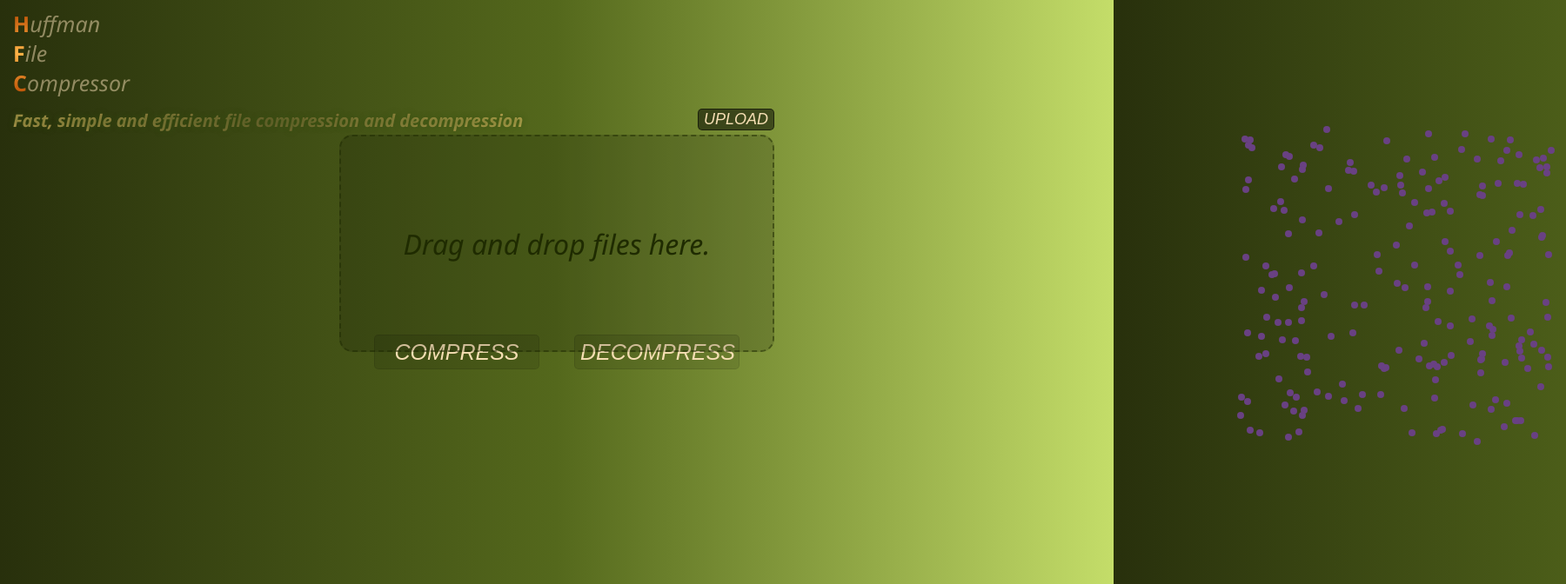
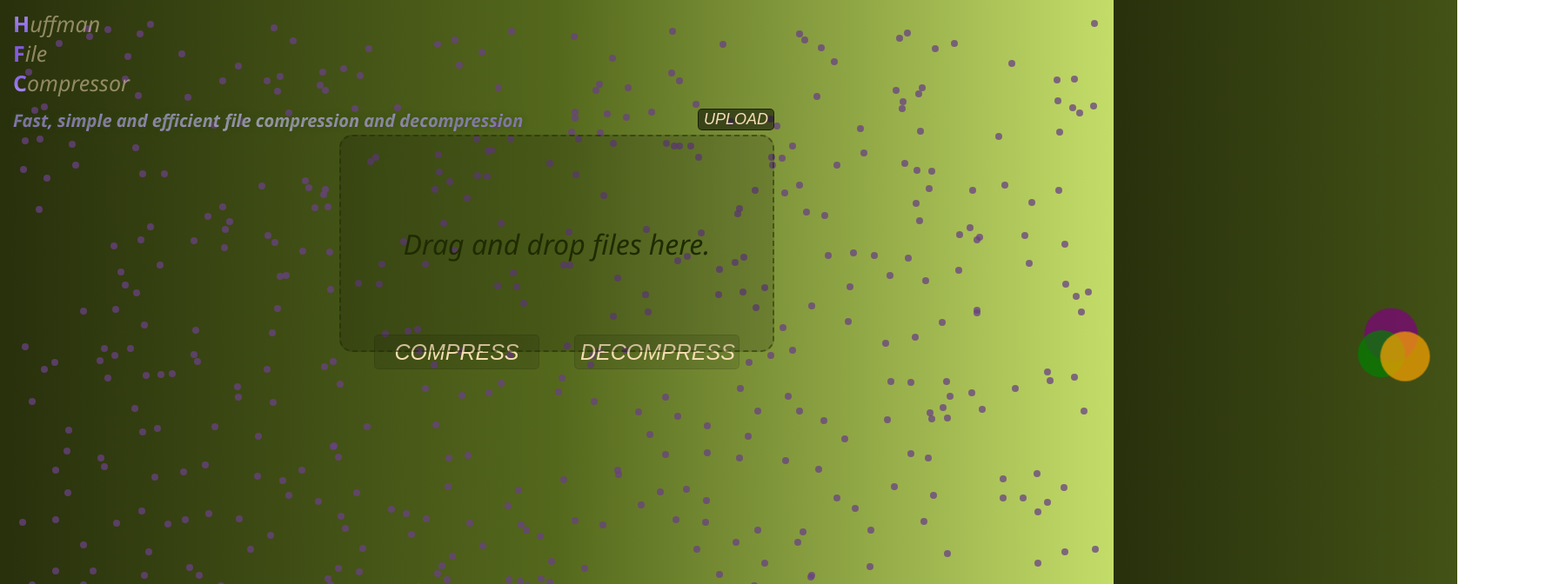
Before and after one commit to tBarzz/HuffmanFileCompressor, a React app in the folder frontend/: page / in a window 1280 px wide. Shown: the top 672 px of the page at 87% size, 1800 px wide, since content can reach past the window. Built offline with nearby package versions, Linux system fonts and the light colour scheme; the HTML template or start-up script is replaced by a standard one.

Commit message:
Final UI changes implemented

```diff
--- a/frontend/src/App.css
+++ b/frontend/src/App.css
@@ -1,3 +1,4 @@
+/*=============File Collection Box UI { FileDropArea.jsx | HomePage.jsx }=============*/
 .collectionBox {
   width: 500px;
   height: 250px;
@@ -27,10 +28,11 @@
   color: rgb(31, 43, 1);
 }
 .collectionBox p.selectedFile {
-  color: wheat;
+  color: rgba(172, 144, 240);
+  font-weight: 500;
 }
 
-
+/* Parent class of collectionBox and UPLOAD button */
 .fileDropArea {
   position: relative;
 }
@@ -50,14 +52,13 @@
   transition: 0.3s;
 }
 .fileDropArea button:hover {
-  background: rgba(218, 85, 8,0.75);
+  background: rgba(172, 144, 240, 0.7);
   color: black;
 }
 .fileDropArea input {
   display: none;
 }
-
-
+/* Renderer from Home Page */
 .DropBox {
   display: flex;
   justify-content: center;
@@ -65,11 +66,16 @@
   height: 70vh;
 }
 
+/*==========================*/
+
+/*=============Operational Buttons UI (compress and decompress) { OperationsButtons.jsx | HomePage.jsx }=============*/
+/*Renderer from Home Page*/
 .OperationsUnit {
   display: flex;
   justify-content: center;
   margin-top: -175px;
 }
+/*Parent class for the comp / decomp buttons*/
 .operationsButtons {
   display: flex;
   gap: 40px;
@@ -78,22 +84,22 @@
   background: rgba(0,0,0,0.5);
   border: 1px solid rgba(0,0,0,0.5);
 
-  color: rgba(218, 85, 8);
+  color: rgba(172, 144, 240);
 }
 .compressButton:enabled:hover {
-  background: rgba(218, 85, 8, 0.75);
+  background: rgba(172, 144, 240, 0.7);
   color: rgba(0,0,0);
   transform: scale(0.85);
 }
 .decompressButton {
-  background: rgba(218, 85, 8, 0.75);
-  border: 1px solid rgba(218, 85, 8, 0.75);
+  background: rgba(172, 144, 240, 0.7);
+  border: 1px solid rgba(172, 144, 240, 0.7);
 
   color: rgba(0,0,0);
 }
 .decompressButton:enabled:hover {
   background: rgba(0,0,0,0.6);
-  color: rgba(218, 85, 8);
+  color: rgba(172, 144, 240, 0.7);
   transform: scale(1.15);
 }
 .compressButton,
@@ -111,12 +117,16 @@
   border: 1px solid rgba(0,0,0, 0.1);
   color: wheat;
 }
+/*==========================*/
 
+/*=============Downloads UI { DownloadButton.jsx | HomePage.jsx }=============*/
+/*Renderer from Home Page*/
 .Download {
   display: flex;
   justify-content: center;
   margin-top: 100px;
 }
+/*Parent class for Download button and Download File Display*/
 .DownloadParent {
   display: flex;
   flex-direction: column;
@@ -142,12 +152,12 @@
   border-top-right-radius: 15px;
 
   font-size: 20px;
-  color:wheat;
+  color: rgb(183, 162, 233);
 
   transition: 0.3s;
 }
 .DownloadFileDisplay:hover {
-  color: ghostwhite;
+  color: wheat;
 }
 .DownloadFileDisplay::-webkit-scrollbar {
   height:5px;
@@ -173,11 +183,14 @@
   transition: 0.3s;
 }
 .DownloadButton:hover {
-  background: rgb(105, 65, 131);
-  color: ghostwhite;
+  background: rgba(172, 144, 240, 0.9);
+  color: rgba(0,0,0, 0.9);
   transform: scale(1.05);
 }
+/*==========================*/
 
+/*=============Processing Animation UI { ProcessBarAnimation.jsx | HomePage.jsx }=============*/
+/*Renderer from Home Page*/
 .ProcessBar {
   display: flex;
   justify-content: center;
@@ -226,7 +239,10 @@
 .bar8 { animation: processBarWave 0.9s ease-in-out infinite; }
 .bar9 { animation: processBarWave 0.7s ease-in-out infinite; }
 .bar10 { animation: processBarWave 1s ease-in-out infinite; }
+/*==========================*/
 
+/*=============Error Display UI { ErrorDisplay.jsx | HomePage.jsx }=============*/
+/*Renderer from Home Page*/
 .ErrorMessage {
   display: flex;
   justify-content: center;
@@ -246,12 +262,14 @@
 
   color: rgb(245, 4, 52);
   font-size: 20px;
+  font-weight: 500;
 
   align-items: center;
   justify-content: center;
   display: flex;
 }
-
+/*==========================*/
+/*=============App name UI { HomePage.jsx }=============*/
 .AppName {
   position: absolute;
   top: 10px;
@@ -261,14 +279,17 @@
 
   font-style: oblique;
 }
+
+/*Verticle gradient for HFC*/
 .H,
 .F,
 .C {
   background: linear-gradient(
     180deg,
-    #b84a00 0%,
-    #ffb347 50%,
-    #b84a00 100%
+    rgba(172, 144, 240) 0%,
+    rgb(131, 91, 224) 35%,
+    rgb(131, 91, 224) 70%,
+    rgba(172, 144, 240) 100%
   );
 
   background-size: 100% 300%;
@@ -279,6 +300,7 @@
   font-weight: 800;
   font-style: normal;
 }
+
 .H {
   background-position: 0 0;
 }
@@ -288,7 +310,9 @@
 .C {
   background-position: 0 100%;
 }
+/*==========================*/
 
+/*=============App description UI { HomePage.jsx }=============*/
 .AppDescription {
   position: absolute;
   top: 125px;
@@ -302,31 +326,120 @@
 
   background: linear-gradient(
     90deg,
-    rgba(238, 197, 108, 0.7),
-    rgba(136, 112, 61, 0.7),
-    rgba(238, 197, 108, 0.7)
+    rgba(164, 134, 235, 0.9),
+    rgba(196, 181, 230, 0.9),
+    rgba(164, 134, 235, 0.9)
   );
   background-clip: text;
   -webkit-background-clip: text;
   color:transparent;
 }
+/*==========================*/
 
-.DataAnimation {
-  margin-top: -300px;
-  margin-left: 1400px;
-}
+/*=============Background scatter / cluster animation { RHSAnimation.jsx | HomePage.jsx }=============*/
+/*Parent class for points and core*/
 .RHSAnimation {
-  position: relative;
-  width: 400px;
-  height: 400px;
+  position: fixed;
+  inset: 0;
+  pointer-events: none;
+  z-index: 0;
 }
 .point {
   width: 8px;
   height: 8px;
-  background: rgb(105,65,131);
+  background: rgba(105, 65, 131, 0.75);
   border-radius: 50%;
 
   position: absolute;
 
   transition: 0.5s;
 }
+
+.CoreAnimation {
+  position: absolute;
+  width: 200px;
+  height: 200px;
+
+  top: 300px;
+  left: 1500px;
+}
+
+.purpleCore,
+.greenCore,
+.orangeCore {
+  width: 60px;
+  height: 60px;
+  border-radius: 50%;
+  position: absolute;
+  opacity: 0.7;
+}
+.purpleCore {
+    background: purple;
+    left: 70px;
+    top: 55px;
+    animation: purpleBreathing 3s ease-in-out infinite;
+}
+
+.greenCore {
+    background: green;
+    left: 55px;
+    top: 80px;
+    animation: greenBreathing 3.5s ease-in-out infinite;
+}
+
+.orangeCore {
+    background: orange;
+    left: 85px;
+    top: 80px;
+    animation: orangeBreathing 2.8s ease-in-out infinite;
+}
+@keyframes purpleBreathing {
+    0%, 100% {
+        transform: translate(0,0) scale(1);
+    }
+    50% {
+        transform: translate(-4px, 2px) scale(1.12);
+    }
+}
+
+@keyframes greenBreathing {
+    0%, 100% {
+        transform: translate(0,0) scale(1.05);
+    }
+    50% {
+        transform: translate(3px, -3px) scale(0.9);
+    }
+}
+
+@keyframes orangeBreathing {
+    0%, 100% {
+        transform: translate(0,0) scale(0.95);
+    }
+    50% {
+        transform: translate(3px, 2px) scale(1.1);
+    }
+}
+/*==========================*/
+
+/*=============Core mouse sensor on top-most layer, i.e. z-index 2 { HomePage.jsx }=============*/
+.CoreAnimationSensor {
+  position: absolute;
+  width: 150px;
+  height: 150px;
+  top: 325px;
+  left: 1525px;
+  border-radius: 50%;
+
+  z-index: 2;
+}
+/*==========================*/
+
+/*=============Home page settings { HomePage.jsx }=============*/
+.HomePage {
+  position: relative;
+}
+/*=============Parent Class for most elements excluding RHSAnimation and CoreAnimationSensor { HomePage.jsx }=============*/
+.HomePageUI {
+  position: relative;
+  z-index: 1;
+}
--- a/frontend/src/HomePage.jsx
+++ b/frontend/src/HomePage.jsx
@@ -1,4 +1,4 @@
-import { useState } from "react";
+import { useState, useEffect } from "react";
 import FileDropArea from "./components/FileDropArea";
 import OperationsButtons from "./components/OperationsButtons"
 import DownloadButton from "./components/DownloadButton";
@@ -12,9 +12,27 @@ function HomePage(){
     const [resFileName, setResFileName] = useState(null);
     const [fileError, setFileError] = useState(null);
     const [status, setStatus] = useState("idle");
+
+    const [clustered, setClustered] = useState(false);
+    const [isHovered, setIsHovered] = useState(false);
+
+        useEffect(() => {
+
+            if(!isHovered) return;
+
+            setClustered(prev => !prev);
+
+            const interval = setInterval(() => {
+            setClustered(prev => !prev);
+            }, 1000);
+
+            return () => clearInterval(interval);
+        }, [isHovered]);
+
     return(
         <div className = "HomePage">
 
+            <div className = "HomePageUI">
                 <div className = "AppName">
                     <span className="H">H</span>uffman<br />
                     <span className="F">F</span>ile<br />
@@ -42,10 +60,6 @@ function HomePage(){
                     />
                 </div>
 
-            <div className = "DataAnimation">
-                <RHSAnimation />
-            </div>
-
                 {status === "processing" && (
                     <div className = "ProcessBar">
                         <ProcessBarAnimation />
@@ -68,6 +82,19 @@ function HomePage(){
                         />
                     </div>
                 )}
+
+            </div>
+
+            <RHSAnimation
+                clustered = {clustered}
+            />
+
+            <div className = "CoreAnimationSensor"
+                onMouseEnter = {() => setIsHovered(true)}
+                onMouseLeave = {() => setIsHovered(false)}>
+            </div>
+
+
         </div>
     );
 }
--- a/frontend/src/components/RHSAnimation.jsx
+++ b/frontend/src/components/RHSAnimation.jsx
@@ -3,41 +3,38 @@ import { useEffect, useState } from "react";
 function randomCoordinates(min, max) {
     return Math.floor(Math.random() * (max - min + 1)) +min;
 }
+function clusteredCoordinates(center, radius, angle, axis){
+    if(axis === 0)
+        return center + radius * Math.cos(angle);
+    return center + radius * Math.sin(angle);
+}
 function generatePositions(pointCount) {
-    return Array.from({length : pointCount}, () => ({
-        scatteredX: randomCoordinates(20, 380),
-        scatteredY: randomCoordinates(20, 380),
 
-        clusteredX: randomCoordinates(150, 250),
-        clusteredY: randomCoordinates(150, 250)
-    }));
+    const centerX = 1600;
+    const centerY = 400;
+    return Array.from({length : pointCount}, () => {
+
+        const angle = Math.random() * 2 * Math.PI
+        const radius = randomCoordinates(75,100)
+
+        return {
+            scatteredX: randomCoordinates(20, window.innerWidth - 20),
+            scatteredY: randomCoordinates(20, window.innerHeight - 20),
+
+            clusteredX: clusteredCoordinates(centerX, radius, angle, 0),
+            clusteredY: clusteredCoordinates(centerY, radius, angle, 1)
+        }
+    });
 }
-const pointCount = 200;
+const pointCount = 500;
 const positions = generatePositions(pointCount);
 
-function RHSAnimation() {
+function RHSAnimation({clustered, setIsHovered}) {
 
-    const [clustered, setClustered] = useState(false);
-    const [isHovered, setIsHovered] = useState(false);
 
-    useEffect(() => {
-
-        if(!isHovered) return;
-
-        setClustered(prev => !prev);
-
-        const interval = setInterval(() => {
-            setClustered(prev => !prev);
-        }, 1000);
-
-        return () => clearInterval(interval);
-    }, [isHovered]);
 
     return(
-        <div className = "RHSAnimation"
-            onMouseEnter={ () => setIsHovered(true) }
-            onMouseLeave={ () => setIsHovered(false) }
-        >
+        <div className = "RHSAnimation">
             {Array.from({length:pointCount},(_,i) => (
                 <div
                     className = "point"
@@ -48,6 +45,12 @@ function RHSAnimation() {
                     }}></div>
 
             ))}
+
+            <div className = "CoreAnimation">
+                <div className="purpleCore"></div>
+                <div className="greenCore"></div>
+                <div className="orangeCore"></div>
+            </div>
         </div>
     );
 }
```
Lines whose indentation alone changed are shown as unchanged.
